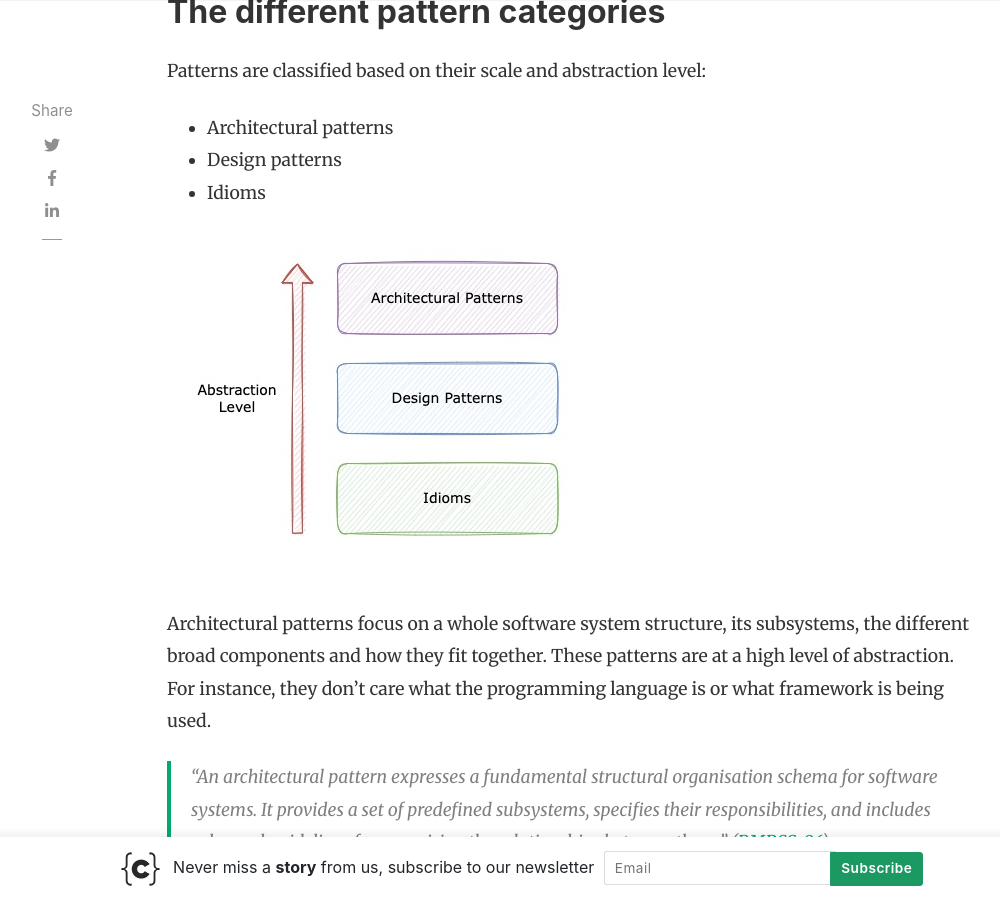
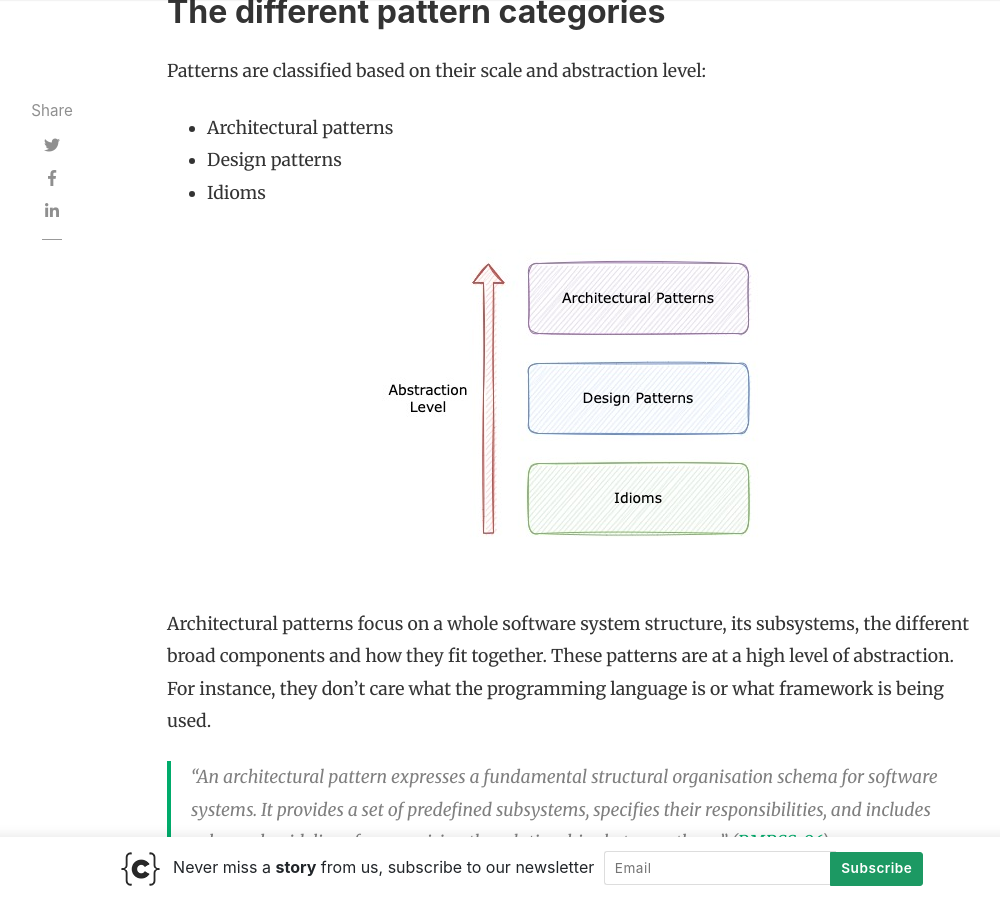
Before and after one commit to dante0747/coderator.dev, a Jekyll site: the page built from _posts/2022-09-20-a-seamingly-simple-question-what-are-design-patterns.md, in a window 1280 px wide and 900 px high, scrolled down 3070 px. Shown: the whole window, without its empty margins (118-1118 px from the left). Built offline with Jekyll 4.4.1, drawn with Linux system fonts in a browser that asks for light colours; nearby versions of some CDN libraries; comment, search, counter and statistics services are not loaded.

Commit message:
Fix the alignment of the recent post's images

```diff
--- a/_posts/2022-09-20-a-seamingly-simple-question-what-are-design-patterns.md
+++ b/_posts/2022-09-20-a-seamingly-simple-question-what-are-design-patterns.md
@@ -73,7 +73,9 @@ Patterns are classified based on their scale and abstraction level:
 - Design patterns
 - Idioms
 
-![Pattern Categories](../assets/images/3-2.jpg)
+<p style="text-align: center">
+  <img src="../assets/images/3-2.jpg" alt="Pattern Categories"/>
+</p>
 
 Architectural patterns focus on a whole software system structure, its subsystems, the different broad components and
 how they fit together. These patterns are at a high level of abstraction. For instance, they don't care what the
@@ -122,7 +124,9 @@ As you can see in the [following image](https://medium.com/r/?url=https%3A%2F%2F
 different paradigms could share design patterns, but we're not going to address this topic as it's beyond the scope of
 this article.
 
-![Object Oriented Patterns - Functional Patterns](../assets/images/3-3.jpg)
+<p style="text-align: center">
+  <img src="../assets/images/3-3.jpg" alt="Object Oriented Patterns - Functional Patterns"/>
+</p>
 
 ## Analysing a famous statement
 With the previous sections in mind, let's have a quick look at a statement you may encounter when you simply google
```
